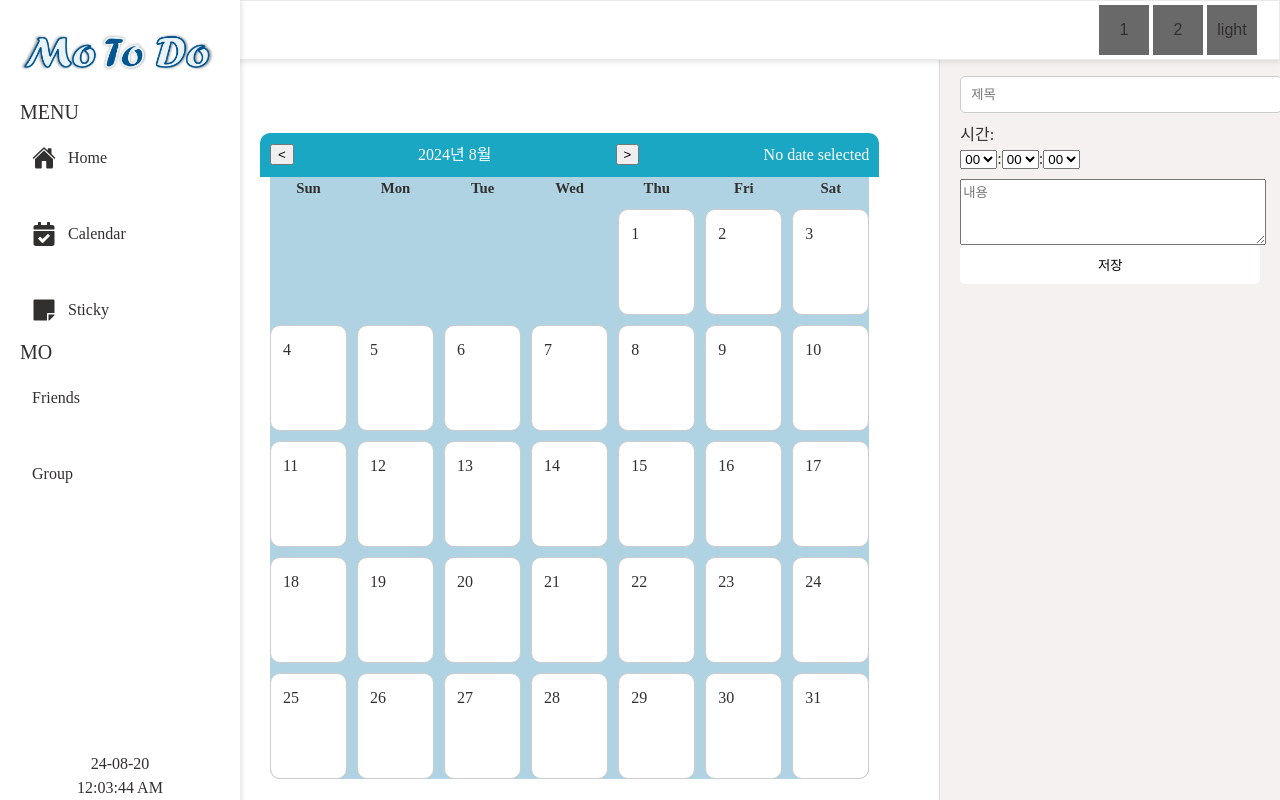
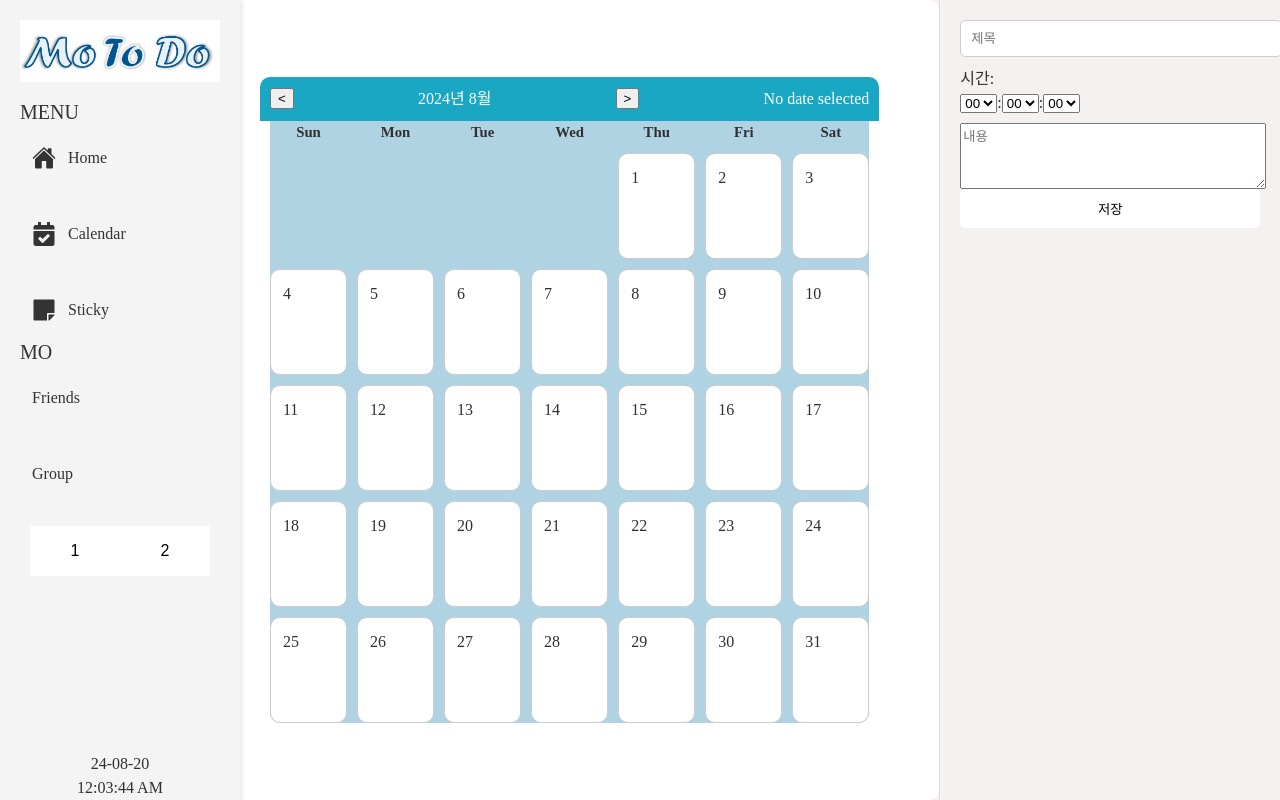
Before and after one commit to KimSnowFlower/MoToDo, a React (Create React App) app in the folder client/: page /calendar in a window 1280 px wide. Built offline with nearby package versions, Linux system fonts and the light colour scheme.

Commit message:
20240905

```diff
--- a/client/src/Components/Calendar/Calendar.module.css
+++ b/client/src/Components/Calendar/Calendar.module.css
@@ -4,7 +4,6 @@
   width: calc(100% - 200px);
   height: 100%;
   margin-left: 200px;
-  padding-top: 7em;
   background-color: #F6F1F1; /* 전체 배경을 밝은 색상으로 설정 */
 }
 
--- a/client/src/Components/MenuBar/MenuBar.jsx
+++ b/client/src/Components/MenuBar/MenuBar.jsx
@@ -1,25 +1,15 @@
 import React from 'react';
 import { Link } from 'react-router-dom';
-import { useTheme } from '../Context/themeProvider';
 import styled from 'styled-components';
 import { IoHome } from "react-icons/io5";
 import { FaCalendarCheck, FaStickyNote } from "react-icons/fa";
 import CurrentDateTime from '../CurrentDateTime/CurrentDateTime';
 
 const MenuBar = () => {
-  const [ThemeMode, toggleTheme] = useTheme();
-
   return (
     <Container>
-      <OptionBar>
-        <Button onClick={() => console.log('Option 1')}>1</Button>
-        <Button onClick={() => console.log('Option 2')}>2</Button>
-        <Button onClick={toggleTheme}>
-          {ThemeMode === 'dark' ? 'dark' : 'light'}
-        </Button>
-      </OptionBar>
       <Menu>
-      <LogoContainer>
+        <LogoContainer>
           <Logo src={require('../Assets/motodo_logo.png')} alt="MoToDo Logo" />
         </LogoContainer>
         <CurrentDateTimeContainer>
@@ -40,6 +30,7 @@ const MenuBar = () => {
             <span>Sticky</span>
           </NavItem>
         </NavList>
+
         <Heading>Mo</Heading>
         <NavList>
           <NavItem to="/friends" title="Friends">
@@ -49,6 +40,12 @@ const MenuBar = () => {
             <span>Group</span>
           </NavItem>
         </NavList>
+
+        {/* 버튼을 메뉴 하단에 추가 */}
+        <ButtonGroup>
+          <Button onClick={() => console.log('Option 1')}>1</Button>
+          <Button onClick={() => console.log('Option 2')}>2</Button>
+        </ButtonGroup>
       </Menu>
     </Container>
   );
@@ -60,47 +57,9 @@ const Container = styled.div`
   height: 100vh;
 `;
 
-const OptionBar = styled.div`
-  position: fixed;
-  top: 0;
-  right: 0;
-  height: ;
-  width: 90%;
-  background-color: ${({ theme }) => theme.bgColor};
-  border: ${({ theme }) => theme.borderColor};
-  display: flex;
-  justify-content: flex-end;
-  align-items: center;
-  padding-right: 20px;
-  box-shadow: 0px 2px 5px rgba(0, 0, 0, 0.1);
-  transition: background-color 0.3s ease, border-color 0.3s ease;
-`;
-
-const Button = styled.button`
-  width: 50px;
-  height: 50px;
-  background-color: ${({ theme }) => theme.optionButtonBg};
-  border: none;
-  color: ${({ theme }) => theme.textColor};
-  text-align: center;
-  display: inline-block;
-  font-size: 16px;
-  margin: 4px 2px;
-  cursor: pointer;
-  transition: background-color 0.3s ease, transform 0.3s ease;
-
-  &:hover {
-    background-color: ${({ theme }) => theme.optionButtonHoverBg};
-    transform: scale(1.05);  // Optional: add slight scaling effect for better feedback
-  }
-`;
-
 const Menu = styled.nav`
-  --bg-color: ${({ theme }) => theme.bgColor};
-  --text-color: ${({ theme }) => theme.textColor};
-
-  background-color: var(--bg-color);
-  color: var(--text-color);
+  background-color: #f4f4f4;
+  color: #333;
   width: 200px;
   height: 100%;
   position: fixed;
@@ -110,8 +69,8 @@ const Menu = styled.nav`
   flex-direction: column;
   padding: 20px;
   box-shadow: 2px 0 5px rgba(0, 0, 0, 0.1);
-  transition: background-color 0.3s ease, color 0.3s ease;
 `;
+
 const LogoContainer = styled.div`
   display: flex;
   justify-content: center;
@@ -134,7 +93,7 @@ const CurrentDateTimeContainer = styled.div`
 `;
 
 const Heading = styled.span`
-  color: ${({ theme }) => theme.textColor};
+  color: #333;
   font-size: 20px;
   line-height: 1;
   margin-bottom: 0.75rem;
@@ -150,20 +109,20 @@ const NavList = styled.ul`
 `;
 
 const NavItem = styled(Link)`
-  background-color: var(--bg-color);
+  background-color: #f4f4f4;
   border-radius: 0.75em;
-  color: var(--text-color);
+  color: #333;
   display: flex;
   align-items: center;
   padding: 0.75em;
   text-align: left;
-  transition: background-color 0.3s ease, color 0.3s ease;
-  margin-bottom: 0.5em;  // Optional: add spacing between items
+  transition: background-color 0.3s ease;
+  margin-bottom: 0.5em;
   text-decoration: none;
 
   &:hover {
     background-color: hsla(0, 0%, 100%, 0.1);
-    color: var(--text-color);
+    color: #333;
   }
 
   .icon {
@@ -174,4 +133,27 @@ const NavItem = styled(Link)`
   }
 `;
 
+const ButtonGroup = styled.div`
+  display: inline-block;
+ margin: 20px 10px 10px 10px;
+`;
+
+const Button = styled.button`
+  width: 50%;
+  height: 50px;
+  background-color: #ffffff;
+  border: none;
+  color: black;
+  text-align: center;
+  display: inline-block;
+  font-size: 16px;
+  cursor: pointer;
+  transition: background-color 0.3s ease, transform 0.3s ease;
+
+  &:hover {
+    background-color: #0056b3;
+    transform: scale(1.05);
+  }
+`;
+
 export default MenuBar;
```
